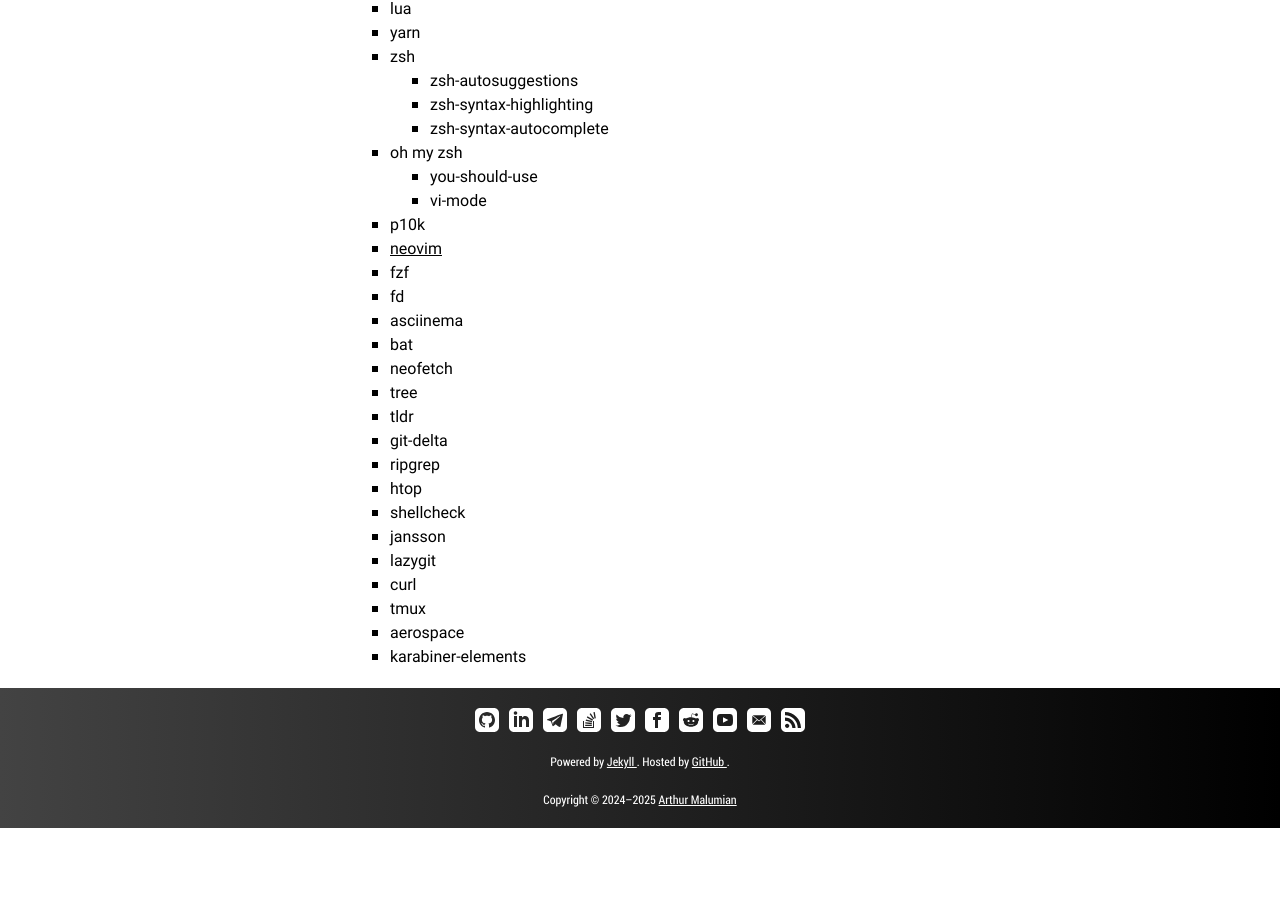
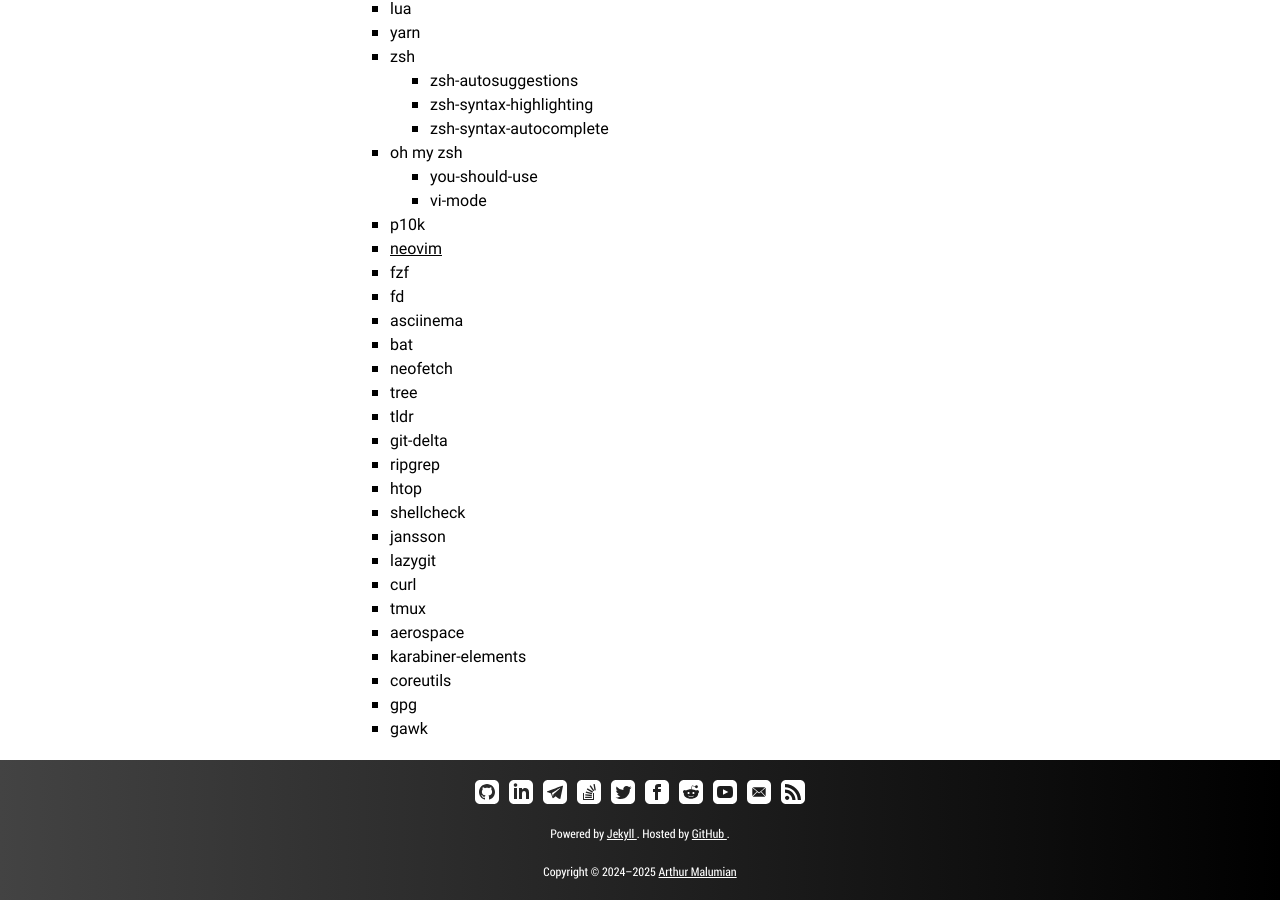
Before and after one commit to amalumian/www.malumian.dev, a Jekyll site: the page built from setup.html, in a window 1280 px wide and 900 px high, scrolled down 4742 px. Built offline with Jekyll 4.4.1, drawn with Linux system fonts in a browser that asks for light colours; before the commit the page ends 5570 px from its top, so only the background shows below that.

Commit message:
Update setup.html

```diff
--- a/setup.html
+++ b/setup.html
@@ -283,6 +283,9 @@
                 <li>tmux</li>
                 <li>aerospace</li>
                 <li>karabiner-elements</li>
+                <li>coreutils</li>
+                <li>gpg</li>
+                <li>gawk</li>
             </ul>
         </li>
     </ul>
```
